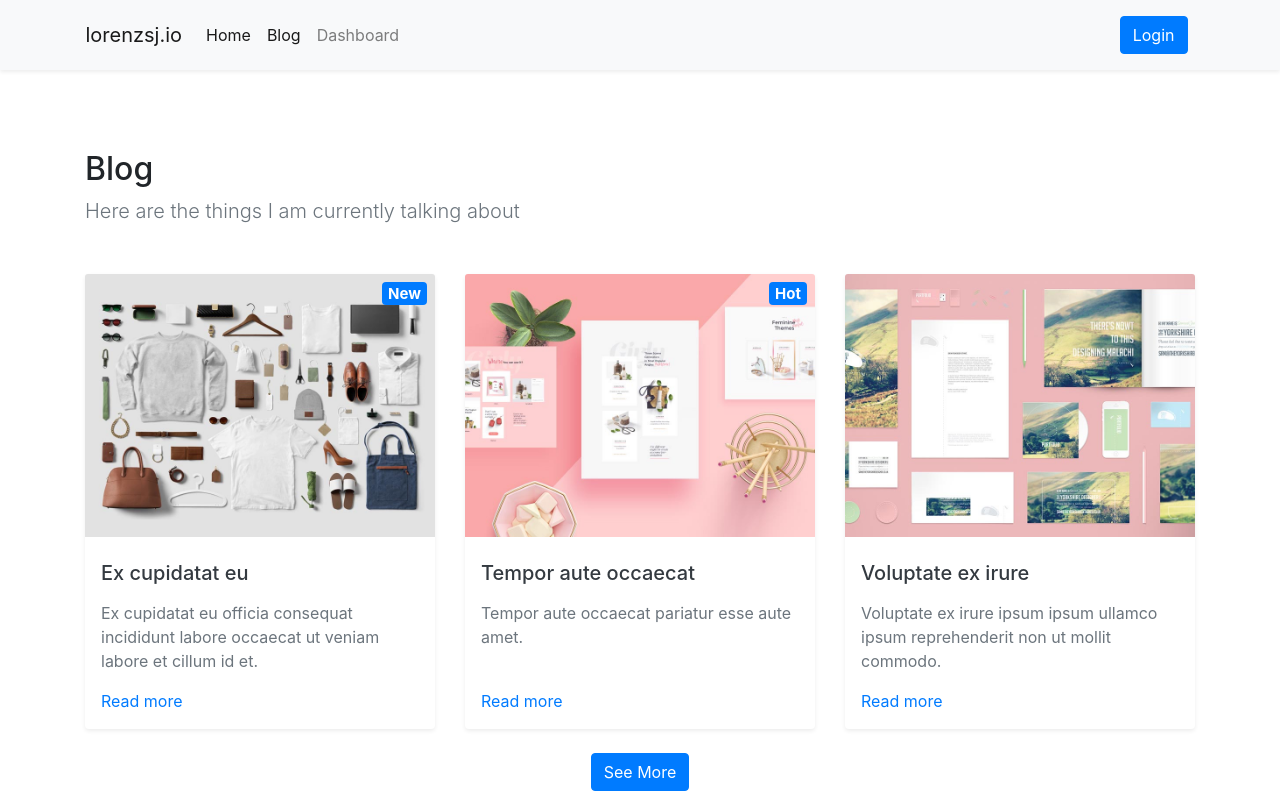
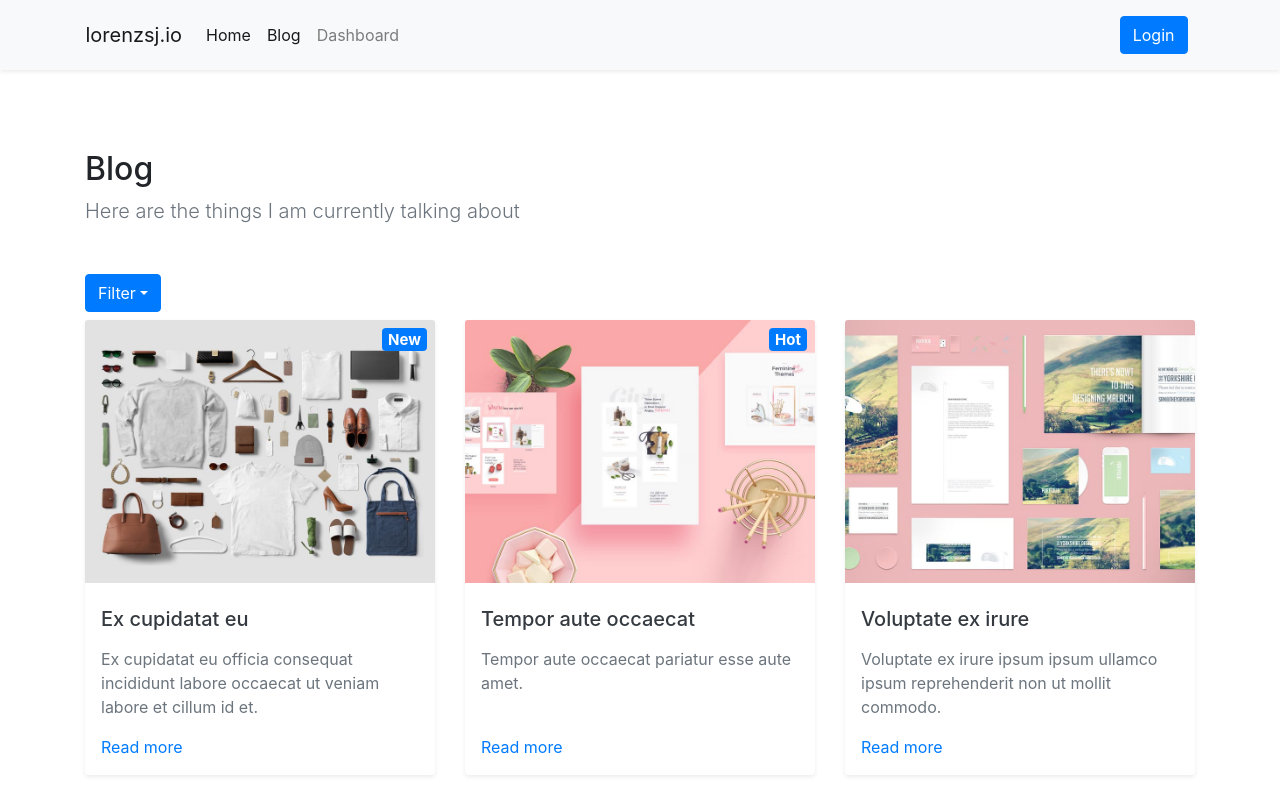
Before and after one commit to lorenzsj/lorenzsj, a React (Create React App) app in the folder app/: page /blog in a window 1280 px wide. Shown: the top 797 px of the page. Built offline with nearby package versions, Linux system fonts and the light colour scheme.

Commit message:
added separate blog page

```diff
--- a/app/src/views/Blog.js
+++ b/app/src/views/Blog.js
@@ -1,6 +1,8 @@
 import React from 'react';
 
 import Button from 'react-bootstrap/Button';
+import Dropdown from 'react-bootstrap/Dropdown';
+import DropdownButton from 'react-bootstrap/DropdownButton';
 
 import BlogCard from '../components/BlogCard';
 
@@ -36,6 +38,14 @@ function Blog() {
       <div className="container">
         <h2>Blog</h2>
         <p className="lead text-muted mb-5">Here are the things I am currently talking about</p>
+        <div className="row mb-2">
+          <div className="col">
+            <DropdownButton title="Filter">
+              <Dropdown.Item active>New</Dropdown.Item>
+              <Dropdown.Item>Hot</Dropdown.Item>
+            </DropdownButton>
+          </div>
+        </div>
         <div className="row">
           {
             cards.map(function(c) {
@@ -44,7 +54,7 @@ function Blog() {
           }
         </div>
         <div className="text-center">
-          <Button>See More</Button>
+          <Button>Read More</Button>
         </div>
       </div>
     </section>
```
